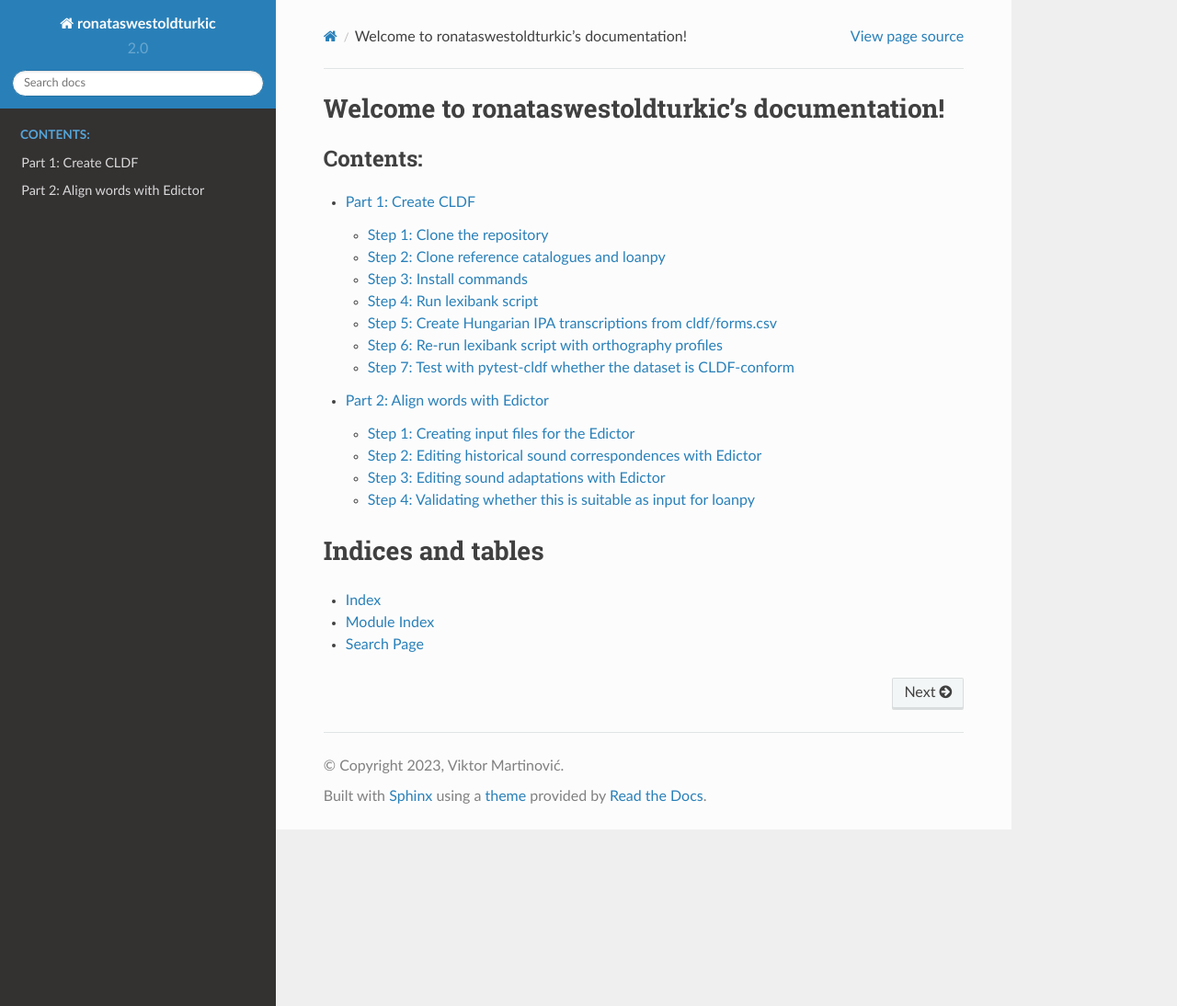
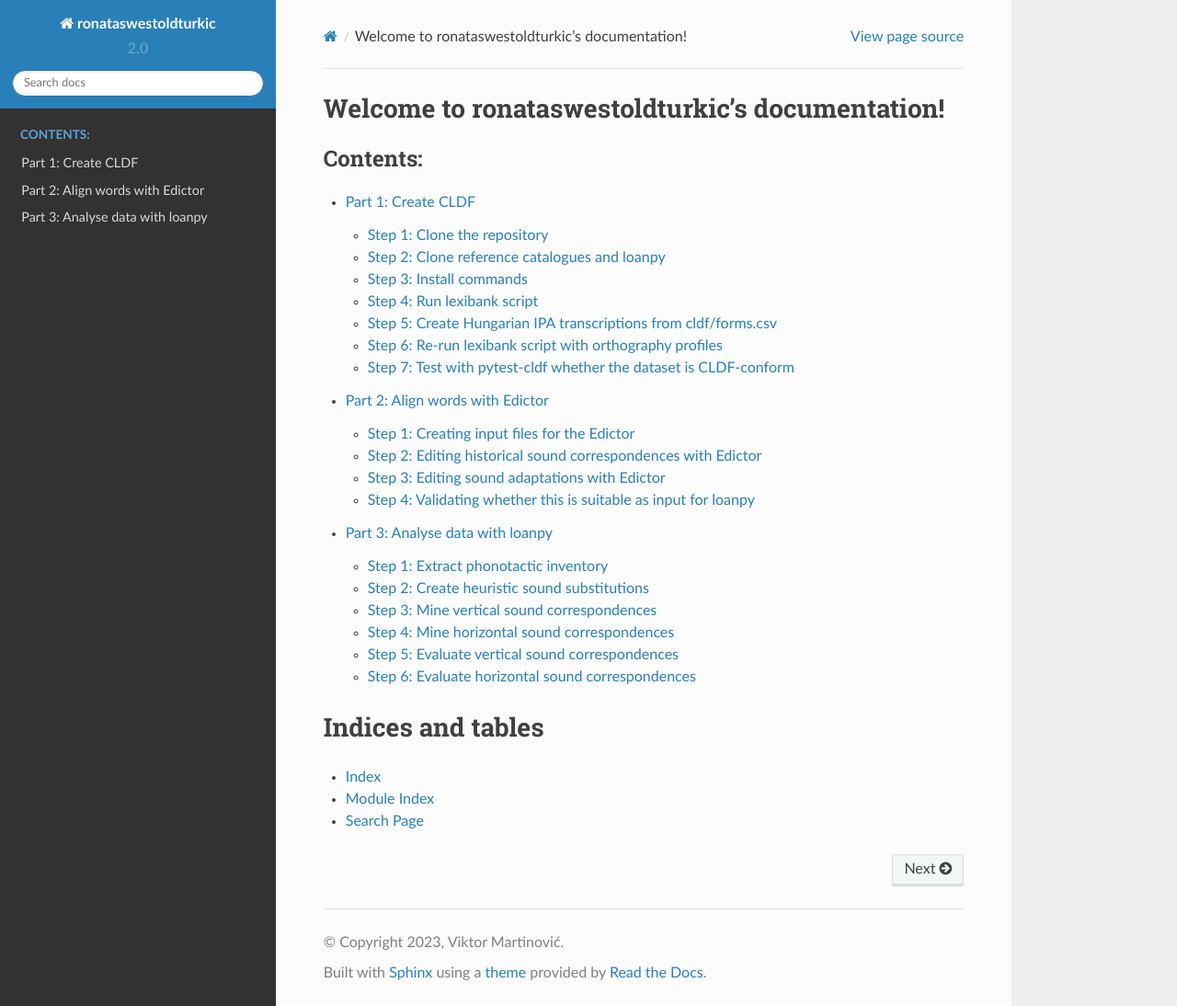
Before and after one commit to LoanpyDataHub/ronataswestoldturkic, a Sphinx documentation site: the page built from docs/index.rst, in a window 1280 px wide and 1094 px high. Shown: the whole window at 92% size. Built offline with Sphinx 7.4.7 and the Read the Docs theme 2.0.0, drawn with Linux system fonts in a browser that asks for light colours.

Commit message:
[skip ci]  write docs part 3

```diff
--- a/docs/index.rst
+++ b/docs/index.rst
@@ -12,6 +12,7 @@ Welcome to ronataswestoldturkic's documentation!
 
    mkcldf.rst
    mkedictor.rst
+   mkloanpy.rst
 
 Indices and tables
 ==================
--- /dev/null
+++ b/docs/mkloanpy.rst
@@ -0,0 +1,46 @@
+Part 3: Analyse data with loanpy
+================================
+
+In this section we are inputting aligned CLDF data into to loanpy to mine sound correspondence patterns and verify their predictive power.
+
+Step 1: Extract phonotactic inventory
+-------------------------------------
+
+.. code-block:: sh
+
+   cldfbench ronataswestoldturkic.makeEAHinvs invs.json
+
+Step 2: Create heuristic sound substitutions
+--------------------------------------------
+
+.. code-block:: sh
+
+   cldfbench ronataswestoldturkic.makeheur EAH heur.json
+
+Step 3: Mine vertical sound correspondences
+---------------------------------------------
+
+.. code-block:: sh
+
+   cldfbench ronataswestoldturkic.minesc H EAH
+
+Step 4: Mine horizontal sound correspondences
+---------------------------------------------
+
+.. code-block:: sh
+
+   cldfbench ronataswestoldturkic.minesc WOT EAH heur.json
+
+Step 5: Evaluate vertical sound correspondences
+-----------------------------------------------
+
+.. code-block:: sh
+
+   cldfbench ronataswestoldturkic.evalsc H EAH "[1, 10, 50, 100, 300]"
+
+Step 6: Evaluate horizontal sound correspondences
+-------------------------------------------------
+
+.. code-block:: sh
+
+   cldfbench ronataswestoldturkic.evalsc WOT EAH "[1, 10, 50, 100, 300]" True True heur.json
--- a/docs/requirements.txt
+++ /dev/null
@@ -1,2 +0,0 @@
-ipatok==0.4.1
-epitran==1.24
```
